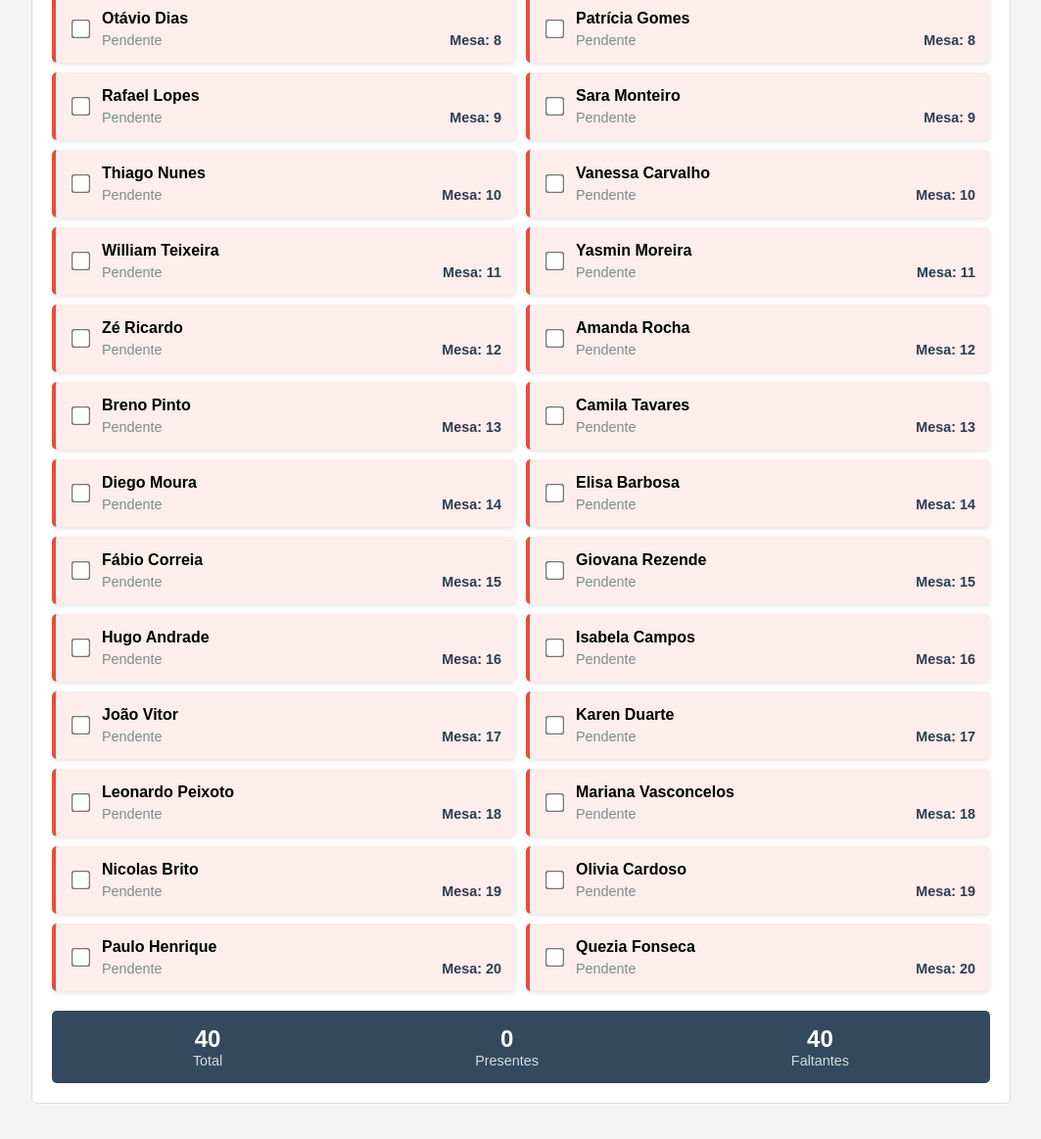
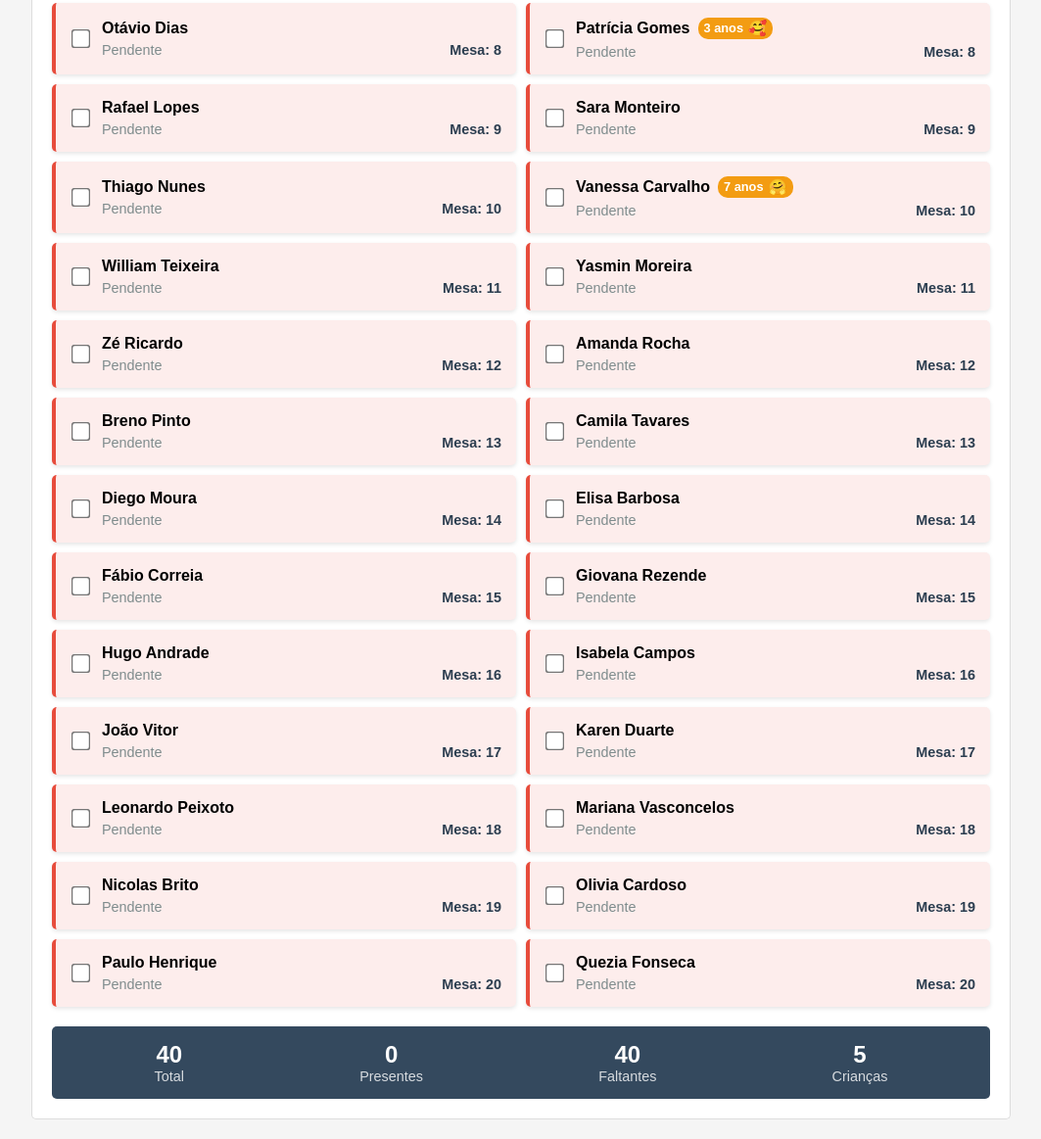
Before and after one commit to pauloolivio/HistoriasDormir, a plain HTML site: page index.html in a window 1280 px wide. Shown: the part 811-1974 px from the top of the page at 98% size, without its empty margins (108-1171 px from the left). Drawn offline with Linux system fonts and the light colour scheme.

Commit message:
Add files via upload

```diff
--- a/index.html
+++ b/index.html
@@ -95,6 +95,8 @@
         .guest-name {
             font-weight: bold;
             margin-bottom: 5px;
+            display: flex;
+            align-items: center;
         }
         .guest-details {
             display: flex;
@@ -107,6 +109,20 @@
         .guest-table {
             font-weight: bold;
             color: #2c3e50;
+        }
+        .child-age {
+            margin-left: 8px;
+            font-size: 0.8em;
+            background-color: #f39c12;
+            color: white;
+            padding: 2px 6px;
+            border-radius: 10px;
+            display: inline-flex;
+            align-items: center;
+        }
+        .child-smile {
+            margin-left: 5px;
+            font-size: 1.2em;
         }
         .present {
             background-color: #e8f8f5;
@@ -203,6 +219,10 @@
                 <div class="stat-value" id="absentGuests">40</div>
                 <div class="stat-label">Faltantes</div>
             </div>
+            <div class="stat-box">
+                <div class="stat-value" id="childGuests">5</div>
+                <div class="stat-label">Crianças</div>
+            </div>
         </div>
     </div>
 
@@ -215,7 +235,7 @@
     </div>
 
     <script>
-        // Lista de convidados inicial com números de mesa
+        // Lista de convidados inicial com números de mesa e informações de crianças
         const initialGuests = [
             { id: 1, name: "Ana Silva", confirmed: false, table: 1 },
             { id: 2, name: "Bruno Costa", confirmed: false, table: 1 },
@@ -223,20 +243,20 @@
             { id: 4, name: "Daniela Ramos", confirmed: false, table: 2 },
             { id: 5, name: "Eduardo Santos", confirmed: false, table: 3 },
             { id: 6, name: "Fernanda Lima", confirmed: false, table: 3 },
-            { id: 7, name: "Gabriel Oliveira", confirmed: false, table: 4 },
-            { id: 8, name: "Helena Souza", confirmed: false, table: 4 },
+            { id: 7, name: "Gabriel Oliveira", confirmed: false, table: 4, isChild: true, age: 8, smile: "😊" },
+            { id: 8, name: "Helena Souza", confirmed: false, table: 4, isChild: true, age: 5, smile: "😃" },
             { id: 9, name: "Igor Almeida", confirmed: false, table: 5 },
             { id: 10, name: "Juliana Castro", confirmed: false, table: 5 },
-            { id: 11, name: "Kaique Pereira", confirmed: false, table: 6 },
+            { id: 11, name: "Kaique Pereira", confirmed: false, table: 6, isChild: true, age: 10, smile: "😎" },
             { id: 12, name: "Larissa Martins", confirmed: false, table: 6 },
             { id: 13, name: "Marcos Ribeiro", confirmed: false, table: 7 },
             { id: 14, name: "Natália Ferreira", confirmed: false, table: 7 },
             { id: 15, name: "Otávio Dias", confirmed: false, table: 8 },
-            { id: 16, name: "Patrícia Gomes", confirmed: false, table: 8 },
+            { id: 16, name: "Patrícia Gomes", confirmed: false, table: 8, isChild: true, age: 3, smile: "🥰" },
             { id: 17, name: "Rafael Lopes", confirmed: false, table: 9 },
             { id: 18, name: "Sara Monteiro", confirmed: false, table: 9 },
             { id: 19, name: "Thiago Nunes", confirmed: false, table: 10 },
-            { id: 20, name: "Vanessa Carvalho", confirmed: false, table: 10 },
+            { id: 20, name: "Vanessa Carvalho", confirmed: false, table: 10, isChild: true, age: 7, smile: "🤗" },
             { id: 21, name: "William Teixeira", confirmed: false, table: 11 },
             { id: 22, name: "Yasmin Moreira", confirmed: false, table: 11 },
             { id: 23, name: "Zé Ricardo", confirmed: false, table: 12 },
@@ -271,6 +291,7 @@
         const totalGuestsElement = document.getElementById('totalGuests');
         const presentGuestsElement = document.getElementById('presentGuests');
         const absentGuestsElement = document.getElementById('absentGuests');
+        const childGuestsElement = document.getElementById('childGuests');
         const tabs = document.querySelectorAll('.tab');
         const tabContents = document.querySelectorAll('.tab-content');
 
@@ -296,10 +317,18 @@
                 const guestElement = document.createElement('div');
                 guestElement.className = `guest-item ${guest.confirmed ? 'present' : 'absent'}`;
 
+                // Verifica se é criança para adicionar idade e smile
+                const childInfo = guest.isChild
+                    ? `<span class="child-age">${guest.age} anos <span class="child-smile">${guest.smile}</span></span>`
+                    : '';
+
                 guestElement.innerHTML = `
                     <input type="checkbox" id="guest-${guest.id}" ${guest.confirmed ? 'checked' : ''}>
                     <div class="guest-info">
-                        <div class="guest-name">${guest.name}</div>
+                        <div class="guest-name">
+                            ${guest.name}
+                            ${childInfo}
+                        </div>
                         <div class="guest-details">
                             <span class="guest-status">${guest.confirmed ? 'Confirmado' : 'Pendente'}</span>
                             <span class="guest-table">Mesa: ${guest.table}</span>
@@ -328,10 +357,12 @@
         function updateStats() {
             const presentCount = guests.filter(g => g.confirmed).length;
             const absentCount = guests.length - presentCount;
+            const childCount = guests.filter(g => g.isChild).length;
 
             totalGuestsElement.textContent = guests.length;
             presentGuestsElement.textContent = presentCount;
             absentGuestsElement.textContent = absentCount;
+            childGuestsElement.textContent = childCount;
         }
 
         // Salva a lista de convidados no localStorage
```
